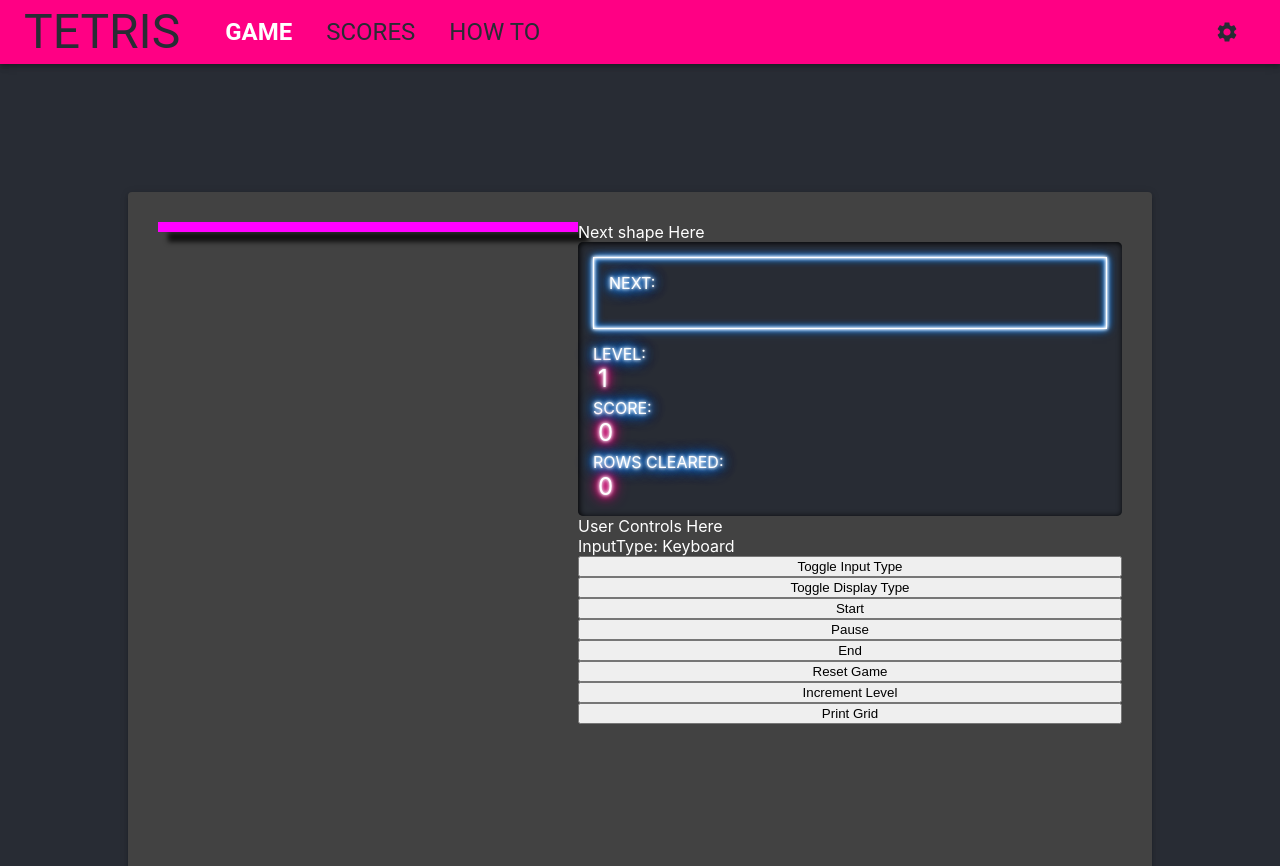
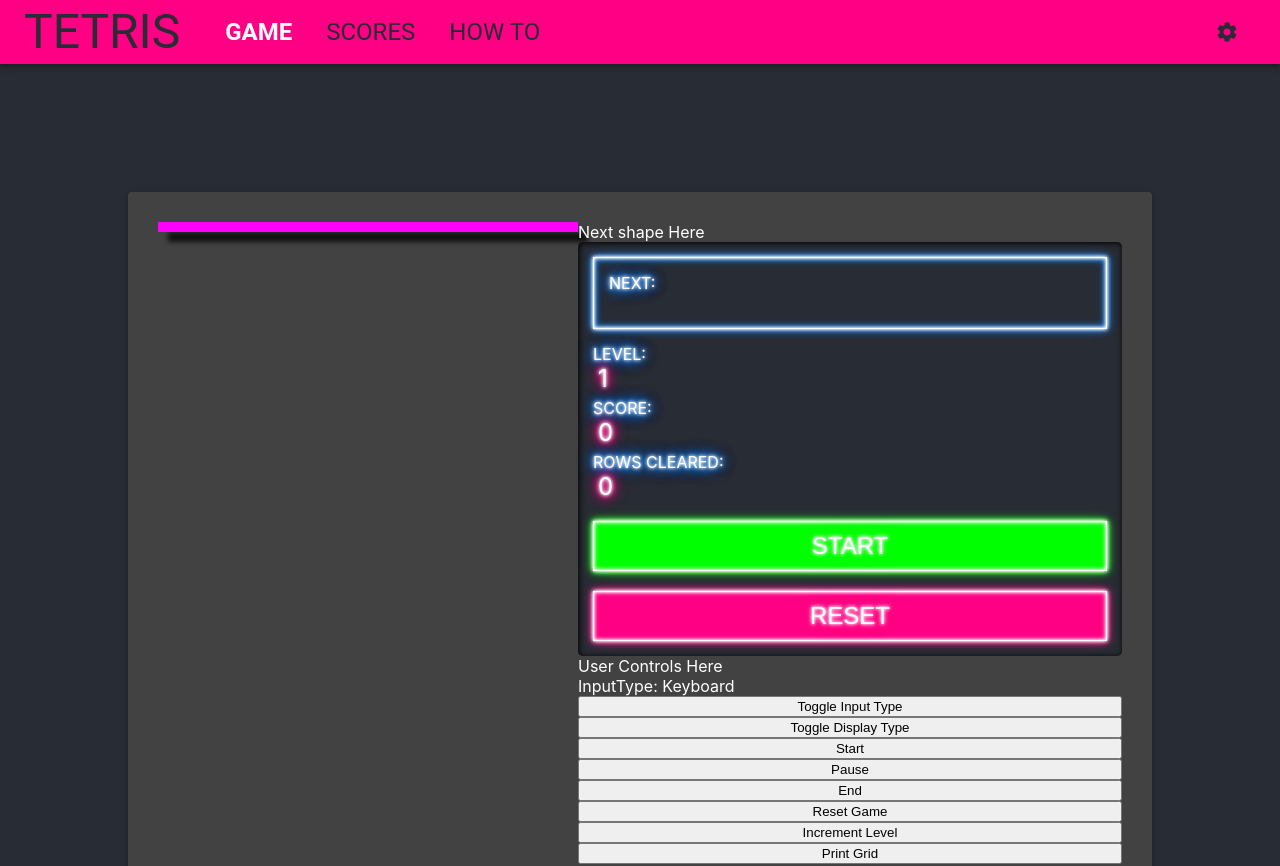
Before and after one commit to heakerson/react-tetris, a React (Create React App) app: page / in a window 1280 px wide. Shown: the top 866 px of the page. Built offline with nearby package versions, Linux system fonts and the light colour scheme.

Commit message:
started adding display panel buttons

```diff
--- a/src/App.css
+++ b/src/App.css
@@ -92,6 +92,18 @@
   box-shadow:         inset 1px 1px 6px 0px #000000;
 }
 
+.hover-cursor:hover {
+  cursor: pointer;
+}
+
+.bg-fuschia {
+  background-color: #ff0084;
+}
+
+.bg-green {
+  background-color: lime;
+}
+
 .glow-border-white {
   border: white 1px solid;
   box-shadow:
@@ -103,6 +115,32 @@
     inset 0 0 5px #fff,
     inset 0 0 7px #0073e6,
     inset 0 0 10px #0073e6;
+}
+
+.glow-border-green {
+  border: white 1px solid;
+  box-shadow:
+    0 0 3px #fff,
+    0 0 5px #fff,
+    0 0 7px lime,
+    0 0 10px lime,
+    inset 0 0 3px #fff,
+    inset 0 0 5px #fff,
+    inset 0 0 7px lime,
+    inset 0 0 10px lime;
+}
+
+.glow-border-fuschia {
+  border: white 1px solid;
+  box-shadow:
+    0 0 3px #fff,
+    0 0 5px #fff,
+    0 0 7px #ff0084,
+    0 0 10px #ff0084,
+    inset 0 0 3px #fff,
+    inset 0 0 5px #fff,
+    inset 0 0 7px #ff0084,
+    inset 0 0 10px #ff0084;
 }
 
 .glow-border-Z {
@@ -218,6 +256,17 @@
     0 0 17px #ff0084;
 }
 
+.glow-text-green {
+  text-shadow:
+    0 0 3px #fff,
+    0 0 5px #fff,
+    0 0 7px lime,
+    0 0 10px lime,
+    0 0 12px lime,
+    0 0 15px lime,
+    0 0 17px lime;
+}
+
 .glow-text-green-animation {
   animation: glow-green-animation alternate .35s 8;
 }
--- a/src/components/display-panel.css
+++ b/src/components/display-panel.css
@@ -12,3 +12,15 @@
 .stat-spacer {
   margin-top: 5px;
 }
+
+.display-panel-button {
+  color: white;
+  height: 50px;
+  margin-top: 20px;
+  font-size: 1.5em;
+}
+
+.display-panel-button:disabled {
+  opacity: .4;
+  cursor: not-allowed;
+}
--- a/src/components/display-panel.tsx
+++ b/src/components/display-panel.tsx
@@ -2,13 +2,15 @@
 import Game from "../services/game";
 import NextShapeDisplay from "./next-shape-display";
 import './display-panel.css';
+import { GameStatus } from "../models/game-status";
 
 function DisplayPanel(props: { game: Game }) {
-  const scoreboardData = props.game.setComponentGameStateListener(state => {
+  const displayData = props.game.setComponentGameStateListener(state => {
     return {
       level: state.currentLevel,
       score: state.score,
       rowsCleared: state.rowsCleared,
+      gameStatus: state.gameStatus
     };
   });
 
@@ -19,15 +21,27 @@
 
   let levelUpdated = false;
 
-  if (levelData.previousLevel !== scoreboardData.level && scoreboardData.level) {
+  if (levelData.previousLevel !== displayData.level && displayData.level) {
     levelUpdated = true;
 
     setTimeout(() => {
       setlevelData({
-        previousLevel: scoreboardData.level,
+        previousLevel: displayData.level,
         updated: false
       });
     }, 3000);
+  }
+
+  const getMainButtonText = (gameStatus: GameStatus) => {
+    switch (gameStatus) {
+      case GameStatus.Start:
+        return 'START';
+      case GameStatus.Paused:
+        return 'CONTINUE';
+      default:
+        return 'PAUSE';
+
+    }
   }
 
   const levelLabelClasses = `glow-text-white stat-spacer ${levelUpdated ? 'glow-text-green-animation' : ''}`;
@@ -37,11 +51,13 @@
     <div className="content-container-fill-parent scoreboard-container inset-shadow flex-column">
       <NextShapeDisplay game={props.game} />
       <div className={levelLabelClasses}>LEVEL: </div>
-      <div className={levelClasses}>{scoreboardData.level + 1}</div>
+      <div className={levelClasses}>{displayData.level + 1}</div>
       <div className="glow-text-white stat-spacer">SCORE: </div>
-      <div className="data glow-text-fuschia">{scoreboardData.score}</div>
+      <div className="data glow-text-fuschia">{displayData.score}</div>
       <div className="glow-text-white stat-spacer">ROWS CLEARED: </div>
-      <div className="data glow-text-fuschia">{scoreboardData.rowsCleared}</div>
+      <div className="data glow-text-fuschia">{displayData.rowsCleared}</div>
+      <button disabled={displayData.gameStatus === GameStatus.End} className="glow-border-green display-panel-button hover-cursor bg-green"><span className="glow-text-green">{getMainButtonText(displayData.gameStatus)}</span></button>
+      <button className="glow-border-fuschia display-panel-button hover-cursor bg-fuschia"><span className="glow-text-fuschia">RESET</span></button>
     </div>
   );
 }
```
